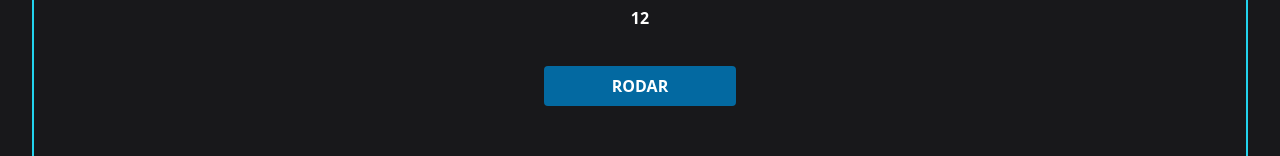
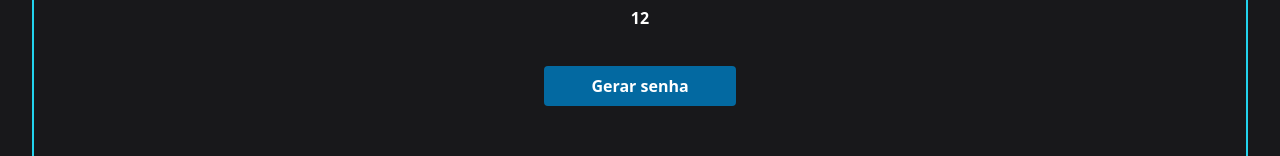
Before and after one commit to valentimm/PasswordGenerator, a React (Vite) app: page / in a window 1280 px wide. Shown: the part 380-536 px from the top of the page. Built offline with nearby package versions, Linux system fonts and the light colour scheme.

Commit message:
feat: change button

```diff
--- a/src/App.tsx
+++ b/src/App.tsx
@@ -66,7 +66,7 @@ export function App() {
                 />
                 <span className="text-white mt-2">{passwordLength}</span>
             </div>
-            <button onClick={handleGeneratePassword} className="mt-4 p-2 bg-sky-700 text-white rounded mx-auto w-48">RODAR</button>
+            <button onClick={handleGeneratePassword} className="mt-4 p-2 bg-sky-700 text-white rounded mx-auto w-48">Gerar senha</button>
             {password && (
                 <div id="textResponse" className="text-center mt-4 text-white">
                     <p>Sua nova senha:</p>
```
